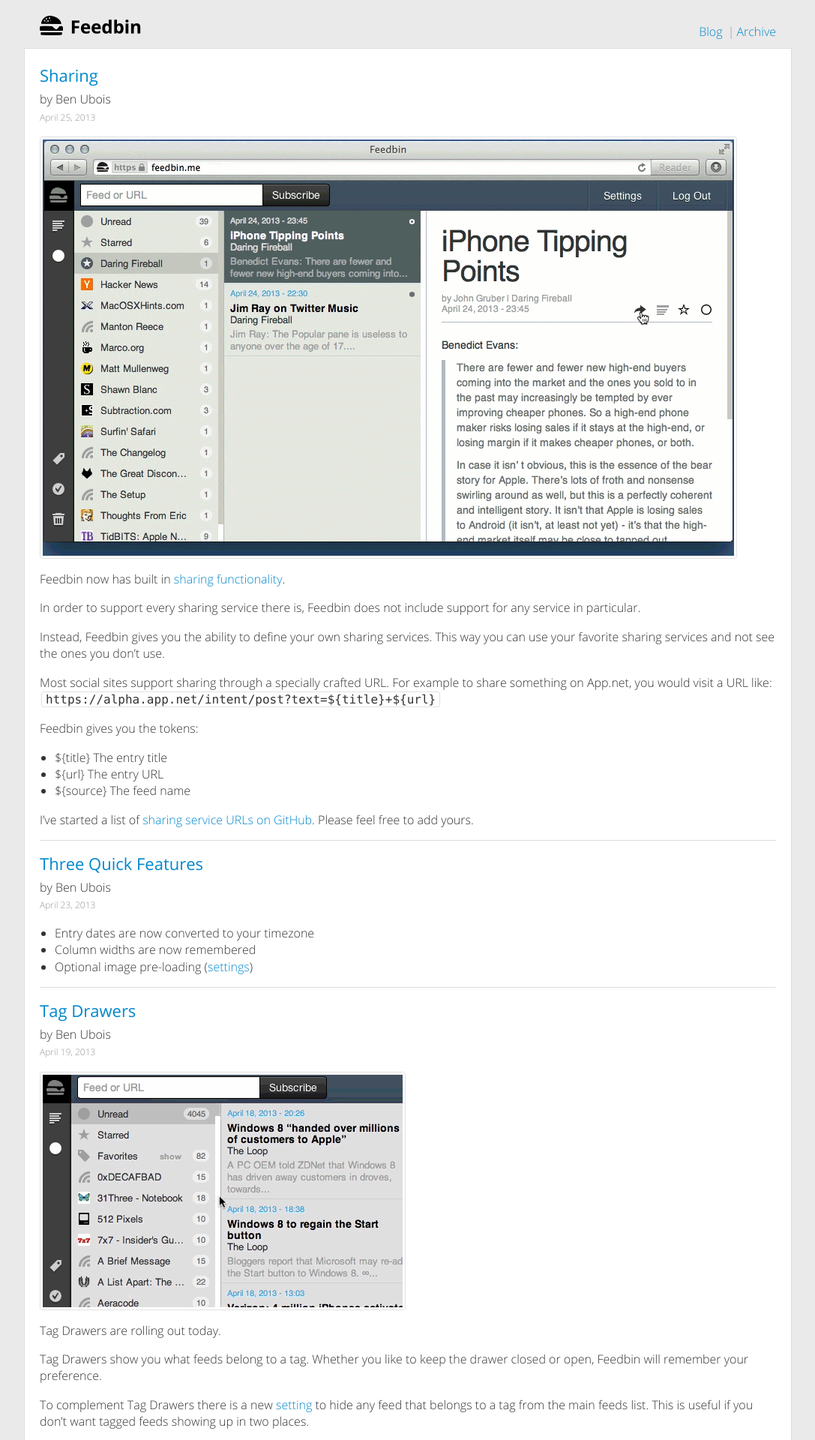
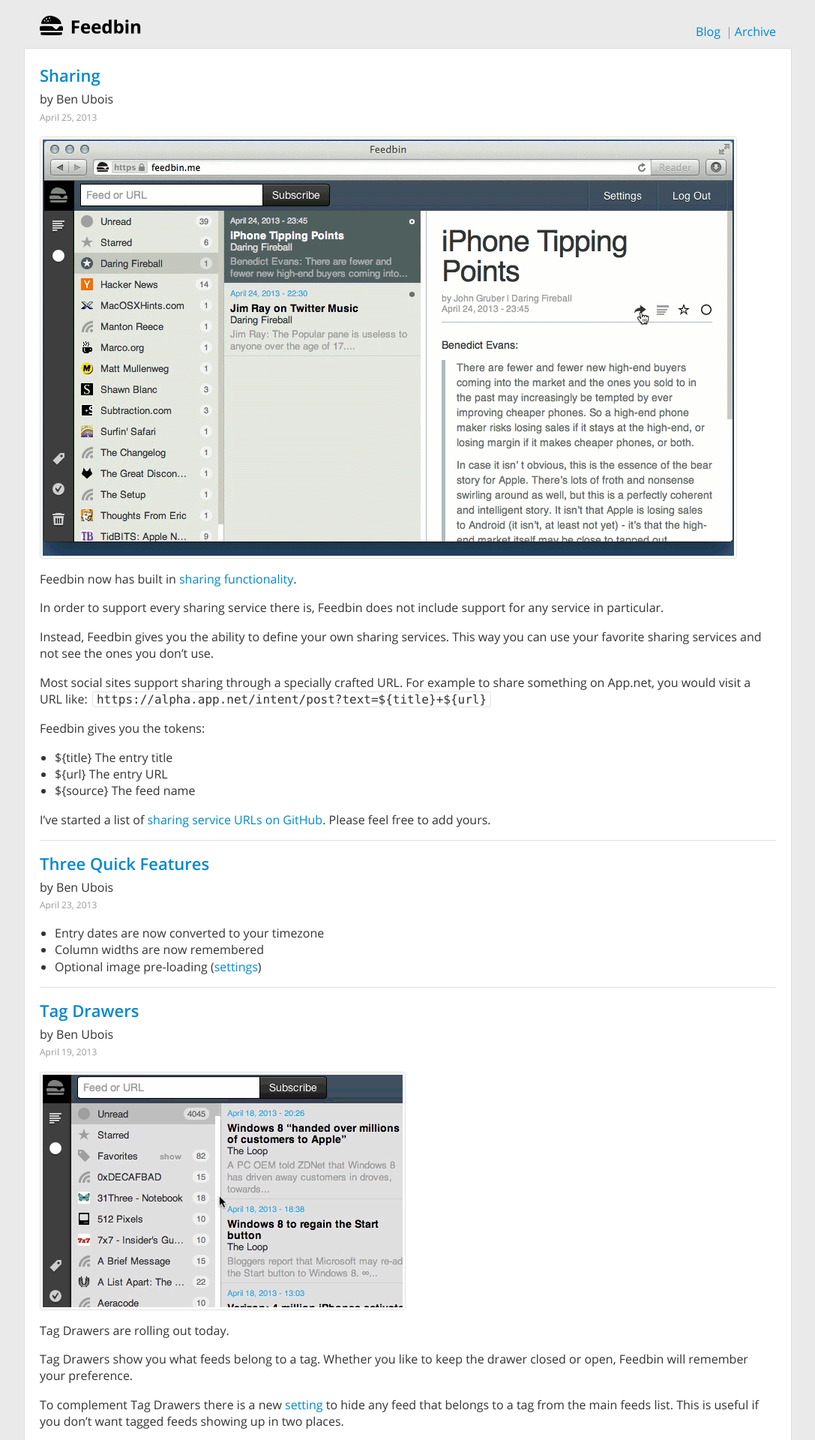
Before and after one commit to digideskio/feedbin-blog, a Jekyll site: the page built from index.html, in a window 1280 px wide. Shown: the top 1920 px of the page at 75% size, without its empty margins (96-1183 px from the left). Built offline with Jekyll 4.4.1, drawn with Linux system fonts in a browser that asks for light colours; the list of posts is cut into pages by our own code; comment, search, counter and statistics services are not loaded.

Commit message:
Font weight tweaks.

```diff
--- a/assets/stylesheets/css.css
+++ b/assets/stylesheets/css.css
@@ -88,7 +88,7 @@
 	margin: 0;
 	color: #333;
 	font-size: 16px;
-	font-family: "Open Sans Light";
+	font-family: "Open Sans Regular";
 	line-height: 1.4;
 	-webkit-text-size-adjust: 100%;
 }
@@ -115,7 +115,7 @@
 
 h1, h2, h3, h4, h5, h6 {
 	font-weight: normal;
-	font-family: "Open Sans Regular", sans-serif;
+	font-family: "Open Sans Semibold", sans-serif;
 	font-weight: 400;
 	margin-bottom: 1em;
 }
```
